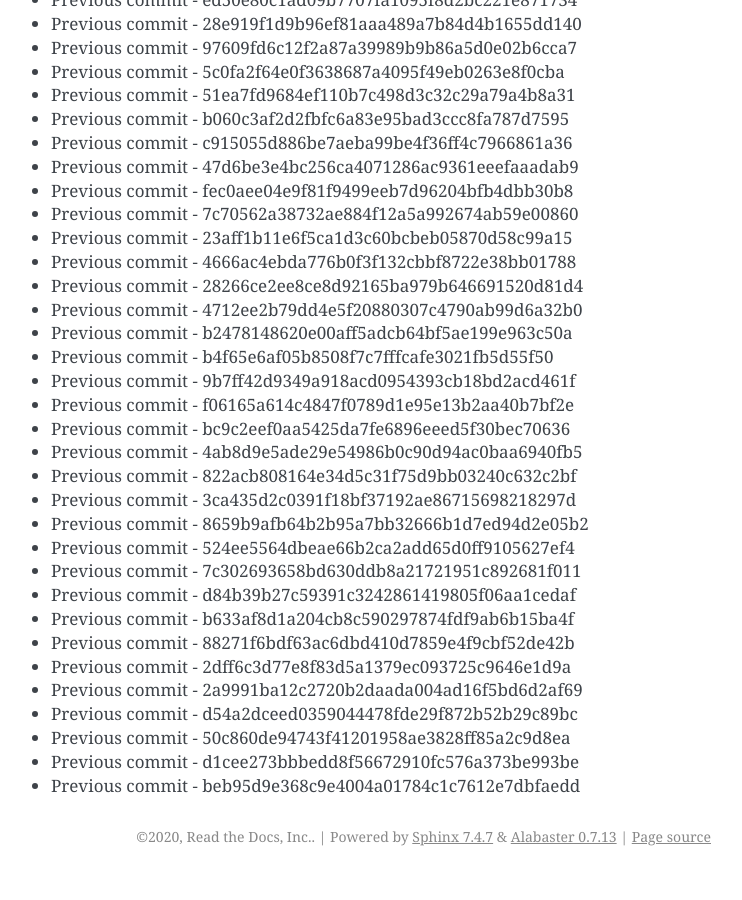
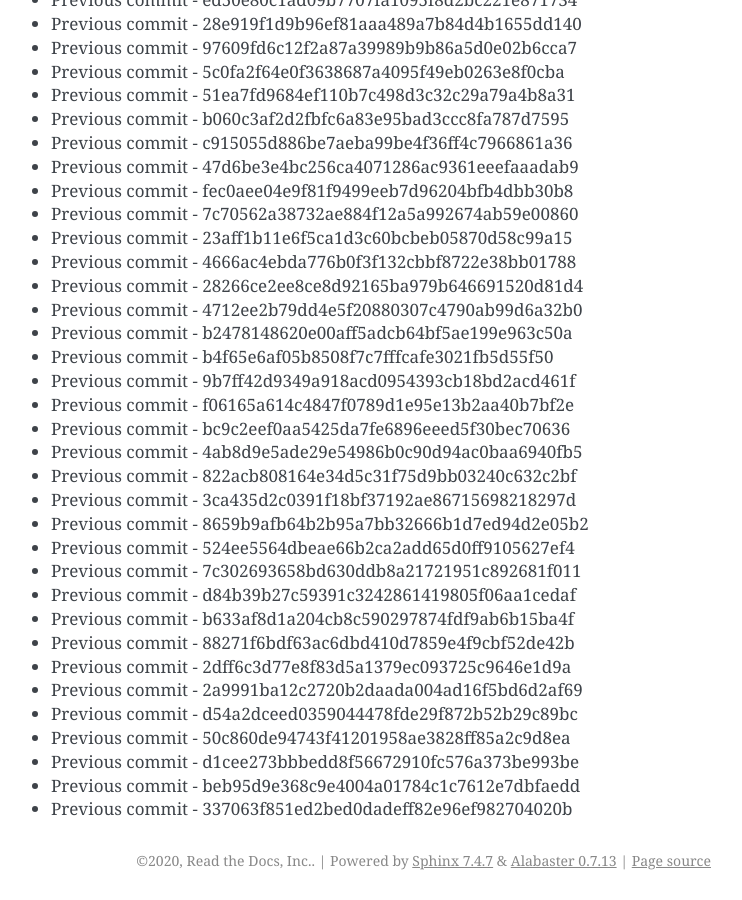
Before and after one commit to readthedocs/rtd-git-stresstest, a Sphinx documentation site: the page built from docs/updates.rst, in a window 1280 px wide and 900 px high, scrolled down 80470 px. Shown: the whole window, without its empty margins (399-1141 px from the left). Built offline with Sphinx 7.4.7, drawn with Linux system fonts in a browser that asks for light colours; before the commit the page ends 81346 px from its top, so only the background shows below that.

Commit message:
Generating commit from previous: 337063f851ed2bed0dadeff82e96ef982704020b

```diff
--- a/docs/updates.rst
+++ b/docs/updates.rst
@@ -3413,3 +3413,4 @@ It can be tested for any performance characteristics.
 * Previous commit - 50c860de94743f41201958ae3828ff85a2c9d8ea
 * Previous commit - d1cee273bbbedd8f56672910fc576a373be993be
 * Previous commit - beb95d9e368c9e4004a01784c1c7612e7dbfaedd
+* Previous commit - 337063f851ed2bed0dadeff82e96ef982704020b
```
